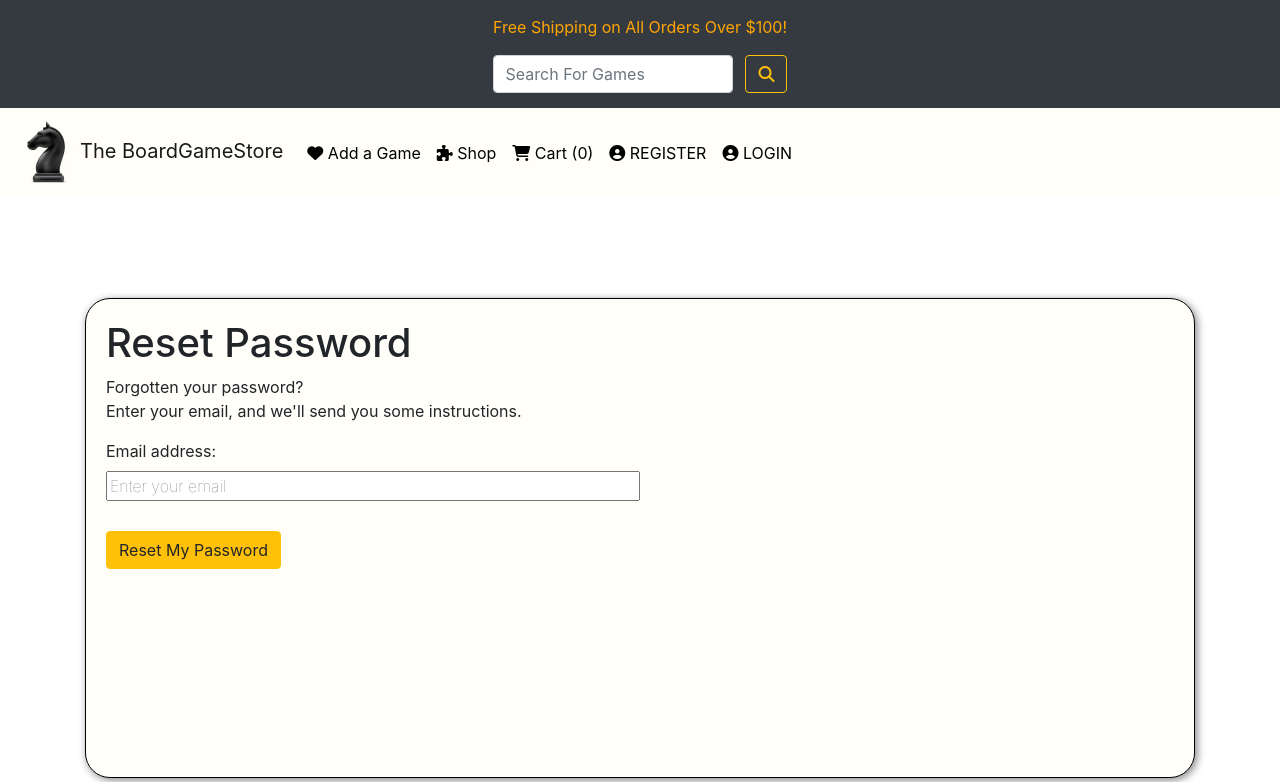
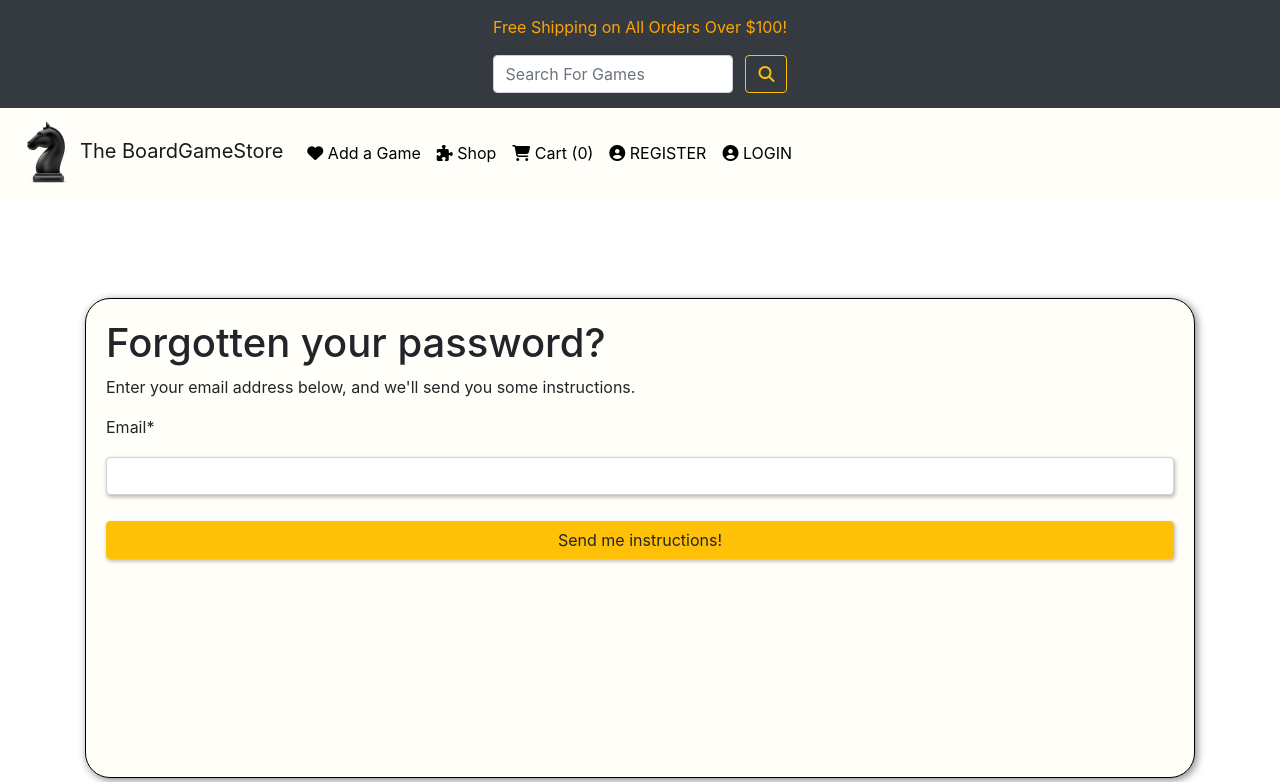
Before and after one commit to Paddlepop25/codeinstitute-boardgame-store, a Django app: page /user/password_reset/ in a window 1280 px wide. Shown: the top 782 px of the page. Run offline with Django 3.2, Linux system fonts and the light colour scheme; parts of the project's set-up code (start-up, migrations or seed data) failed here and were passed over; some libraries are stand-ins or nearby versions.

Commit message:
gave styling to password change forms

```diff
--- a/accounts/templates/accounts/login.template.html
+++ b/accounts/templates/accounts/login.template.html
@@ -10,7 +10,6 @@
   <p>If you have not created an account yet, then please <a href="{% url 'register' %}">register</a> first.</p>
   <form method='POST'>
         {% csrf_token %}
-        <!--{{ login_form.as_p }}-->
         {{ login_form|crispy }}
     <button class="btn btn-warning mb-3" type='submit'>Sign In</button>
     <a href="{% url 'password_reset' %}" class="btn btn-danger mb-3 forgot_password">Forgot Password</a>
--- a/accounts/templates/accounts/password_reset.template.html
+++ /dev/null
@@ -1,31 +0,0 @@
-{% extends 'base.html' %}
-
-{% load i18n %}
-
-{%block title%} Password Reset {%endblock%}
-
-{% load crispy_forms_tags %}
-
-{%block content%}
-
-<div class="reset_password_form_look">
-<div class="reset_password">
-<h1>Reset Password</h1>
-
-<p>Forgotten your password?
-<br />
-Enter your email, and we'll send you some instructions.</p>
-<form method="POST">
-  {% csrf_token %}
-  {{ form|crispy}}
-
-  <label for="id_email">Email address: </label>
-  <br />
-  <input type="email" placeholder="Enter your email" />
-  <br />
-  <a href="{% url 'password_reset_done' %}" class="btn btn-warning" type='submit'>Reset My Password</a>
-
-</form>
-</div>
-</div>
-{% endblock %}
--- a/accounts/templates/accounts/profile.template.html
+++ b/accounts/templates/accounts/profile.template.html
@@ -6,10 +6,10 @@
 
 <div class="accounts_form_look">
 <h1>Profile Page</h1>
-<p>Hello {{user}}!</p>
+<p>Hello {{user}}</p>
 <p>Your email: {{ user.email }}</p>
 
-<p>Forgotten you password?</p>
+<p>Forgotten your password?</p>
 <p><a href="{% url 'password_reset' %}" class="btn btn-warning">Reset password</a></p>
 <p><a href="{% url 'password_change' %}" class="btn btn-warning">Change password</a></p>
 </div>
--- a/accounts/urls.py
+++ b/accounts/urls.py
@@ -1,19 +1,13 @@
 from django.urls import path, include
-from .views import index, logout, logout_confirm, login, profile, register, my_account, password_reset, password_reset_done, password_change, password_change_done
-from home.views import home
+from .views import logout, logout_confirm, login, profile, register
+# from home.views import home
 
 urlpatterns = [
-    # path('', index, name='user_index'),
     # path('', home, name='home'),
     path('logout/', logout, name='logout'),
     path('login/', login, name='login'),
     path('logout_confirm/', logout_confirm, name='logout_confirm'),
-    path('password_change/', password_change, name='password_change'),
-    path('password_change_done/', password_change_done, name='password_change_done'),
-    path('password_reset/', password_reset, name='password_reset'),
-    path('password_reset_done/', password_reset_done, name='password_reset_done'),
     path('profile/', profile, name='profile'),
     path('register/', register, name='register'),
-    path('my_account/', my_account, name='my_account'),
 
 ]
--- a/accounts/views.py
+++ b/accounts/views.py
@@ -11,30 +11,18 @@ def index(request):
 def logout_confirm(request):
     return render(request, 'accounts/logout_confirm.template.html')
 
-def password_change(request):
-    return render(request, 'accounts/password_change.html')
-
-def password_change_done(request):
-    if request.method == 'POST':
-        return render(request, 'registration/password_change_done.template.html')
-
-def password_reset(request):
-    return render(request, 'accounts/password_reset.template.html')
-
-def password_reset_done(request):
-    if request.method == 'POST':
-        return render(request, 'registration/password_reset_done.template.html')
-
 def logout(request):
     auth.logout(request)
-    messages.success(request, "You have successfully logged out.") # flash message
-    # return redirect( reverse('user_index'))
+    # flash message
+    messages.success(request, "You have successfully logged out.")
     return redirect(reverse('home'))
 
 def login(request):
     if request.method == 'POST':
-        username = request.POST['username'] # username from form
-        password = request.POST['password'] # password from form
+        # username from form
+        username = request.POST['username']
+        # password from form
+        password = request.POST['password']
 
         # check if username and password matches
         user = auth.authenticate(username=username, password=password)
@@ -51,7 +39,9 @@ def login(request):
             return redirect( reverse('home'))
         else:
             # if user is None, show flash message
-            login_form.add_error(None, "Invalid user name or password")
+            # login_form.add_error(None, "Invalid user name or password")
+            # flash message, line break doesn't work
+            messages.error(request, 'Invalid username or password. \nMake sure they are case-sensitive.')
             return render(request, 'accounts/login.template.html', {
             'login_form':login_form
         })
@@ -73,8 +63,10 @@ def register(request):
     # when user submit form
     if request.method == 'POST':
         form = RegistrationForm(request.POST)
-        if form.is_valid(): # django check through fields one by one to validate. check email will run clean email
-            form.save() # registration is successful, form will be saved
+        # django check through fields one by one to validate. check email will run clean email
+        if form.is_valid():
+            # if registration is successful, form will be saved
+            form.save()
 
             # log in user
             user = auth.authenticate(username=request.POST['username'], password=request.POST['password1'])
@@ -99,6 +91,3 @@ def register(request):
         return render(request, 'accounts/register.template.html', {
             'form': register_form
     })
-
-def my_account(request):
-    return render(request, 'accounts/my_account.template.html')
--- a/boardgamestore_project/settings.py
+++ b/boardgamestore_project/settings.py
@@ -24,8 +24,8 @@ BASE_DIR = os.path.dirname(os.path.dirname(os.path.abspath(__file__)))
 SECRET_KEY = 'v2!0s9j09c8-+2@=huc@($0&!y=m2qua1j2_bcuc60vkz@h-h('
 
 # SECURITY WARNING: don't run with debug turned on in production!
-# DEBUG = True
-DEBUG = False
+DEBUG = True
+# DEBUG = False
 
 ALLOWED_HOSTS = ["linda-boardgamestore.herokuapp.com", '*']
 
--- a/cart/views.py
+++ b/cart/views.py
@@ -42,7 +42,7 @@ def add_to_cart(request, game_id):
     # elif game_id in cart:
         # if press again
         # messages.success(request, "The game is already in your shopping cart")
-        # return redirect('/catalogue/')
+        # return redirect('/cart/')
 
     else:
 
--- a/static/styles/styles.css
+++ b/static/styles/styles.css
@@ -299,16 +299,29 @@ body {
   height: 30rem;
 }
 
-.reset_password input {
-    color: gray;
-    font-weight: 100;
-    margin-bottom: 30px;
-    width: 50%;
+.reset_password_form_look input {
+    margin-top: 10px;
+    width: 100%;
+    box-shadow: 1px 2px 4px rgba(0, 0, 0, 0.3);
 }
 
-.reset_password button {
+/* Change password page*/
+.change_password_form_look {
+  background: #fffef8;
+  border: 1px solid black;
+  border-radius: 25px;
+  box-shadow: 2px 2px 8px grey;
+  margin: 100px auto;
+  padding: 20px;
+  height: 50rem;
+}
+
+.change_password_form_look input {
+    margin-top: 10px;
+    width: 100%;
     box-shadow: 1px 2px 4px rgba(0, 0, 0, 0.3);
 }
+
 
 /*Checkout page*/
 .checkout_form {
@@ -349,6 +362,26 @@ body {
 .password_reset_done img {
     margin-top: 10px;
     width: 80%;
+}
+
+/* Password change success page*/
+.password_change_done {
+    text-align: center;
+}
+
+.password_change_done h2 {
+    margin-top: 10px;
+}
+
+.password_change_done img {
+    margin-top: 10px;
+    width: 80%;
+}
+
+.password_change_done a {
+    margin-top: 10px;
+    width: 80%;
+    height: 100%;
 }
 
 /*Footer*/
--- a/templates/base.html
+++ b/templates/base.html
@@ -56,9 +56,6 @@
           <li class="nav-item">
             <a class="nav-link" href="{% url 'view_cart' %}"><i class="fas fa-shopping-cart"></i> Cart ({{number_of_items}})</a>
           </li>
-          <!--<li class="nav-item">-->
-          <!--  <a class="nav-link" href="{% url 'my_account' %}"><i class="fas fa-user-circle"></i> Account</a>-->
-          <!--</li>-->
 
           {% if not user.is_authenticated %}
           <li class="nav-item">
--- a/templates/registration/password_reset_form.html
+++ b/templates/registration/password_reset_form.html
@@ -1,16 +1,18 @@
 {% extends 'base.html' %}
 
-{% block title %}Forgot Your Password?{% endblock %}
+{% block title %} Password Reset {% endblock %}
 {% load crispy_forms_tags %}
 
 {% block content %}
-  <h1>Forgot your password?</h1>
-  <p>Enter your email address below, and we'll email instructions for setting a new one.</p>
+<div class="reset_password_form_look">
+  <h1>Forgotten your password?</h1>
+  <p>Enter your email address below, and we'll send you some instructions.</p>
 
   <form method="POST">
     {% csrf_token %}
     {{ form|crispy }}
-    <input type="submit" value="Send me instructions!">
+    <input type="submit" value="Send me instructions!" class="btn btn-warning">
   </form>
 </div>
+</div>
 {% endblock %}
```
Also changed, not shown: accounts/forms.py (+17 -0 lines), accounts/templates/accounts/my_account.template.html (deleted, +0 -36 lines), accounts/templates/accounts/password_change.html (+13 -13 lines), accounts/templates/accounts/password_change_done.template.html (deleted, +0 -8 lines), accounts/templates/accounts/password_reset_done.template.html (added, +8 -0 lines), templates/registration/password_change_done.html (added, +13 -0 lines), templates/registration/password_change_form.html (added, +16 -0 lines), templates/registration/password_reset_complete.html (deleted, +0 -8 lines), templates/registration/password_reset_confirm.html (deleted, +0 -23 lines).
